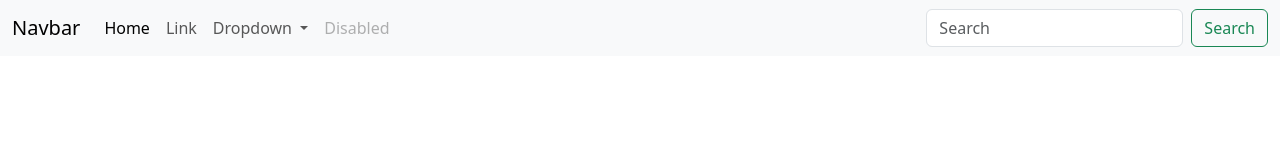
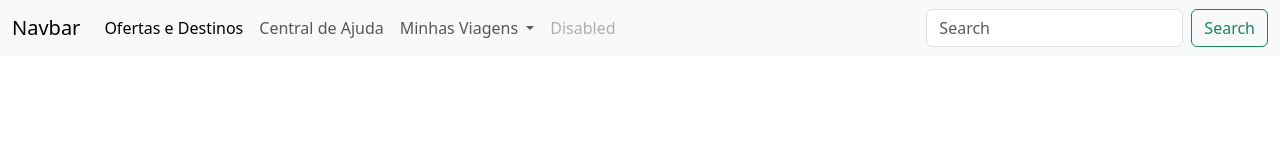
Before and after one commit to Cauluz/exploracao-global, a plain HTML site: page index.html in a window 1280 px wide. Drawn offline with nearby package versions, Linux system fonts and the light colour scheme.

Commit message:
alteração na navbar

```diff
--- a/index.html
+++ b/index.html
@@ -17,14 +17,14 @@
               <div class="collapse navbar-collapse" id="navbarSupportedContent">
                 <ul class="navbar-nav me-auto mb-2 mb-lg-0">
                   <li class="nav-item">
-                    <a class="nav-link active" aria-current="page" href="#">Home</a>
+                    <a class="nav-link active" aria-current="page" href="#">Ofertas e Destinos</a>
                   </li>
                   <li class="nav-item">
-                    <a class="nav-link" href="#">Link</a>
+                    <a class="nav-link" href="#">Central de Ajuda</a>
                   </li>
                   <li class="nav-item dropdown">
                     <a class="nav-link dropdown-toggle" href="#" role="button" data-bs-toggle="dropdown" aria-expanded="false">
-                      Dropdown
+                      Minhas Viagens
                     </a>
                     <ul class="dropdown-menu">
                       <li><a class="dropdown-item" href="#">Action</a></li>
```
